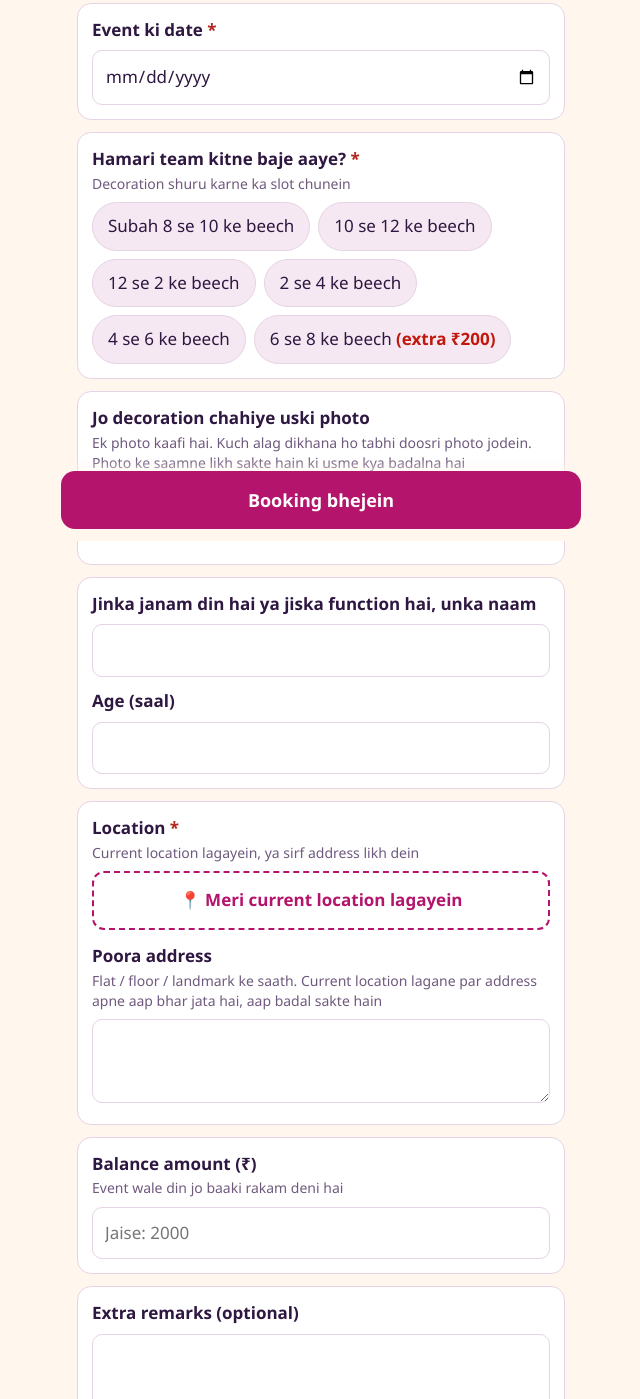
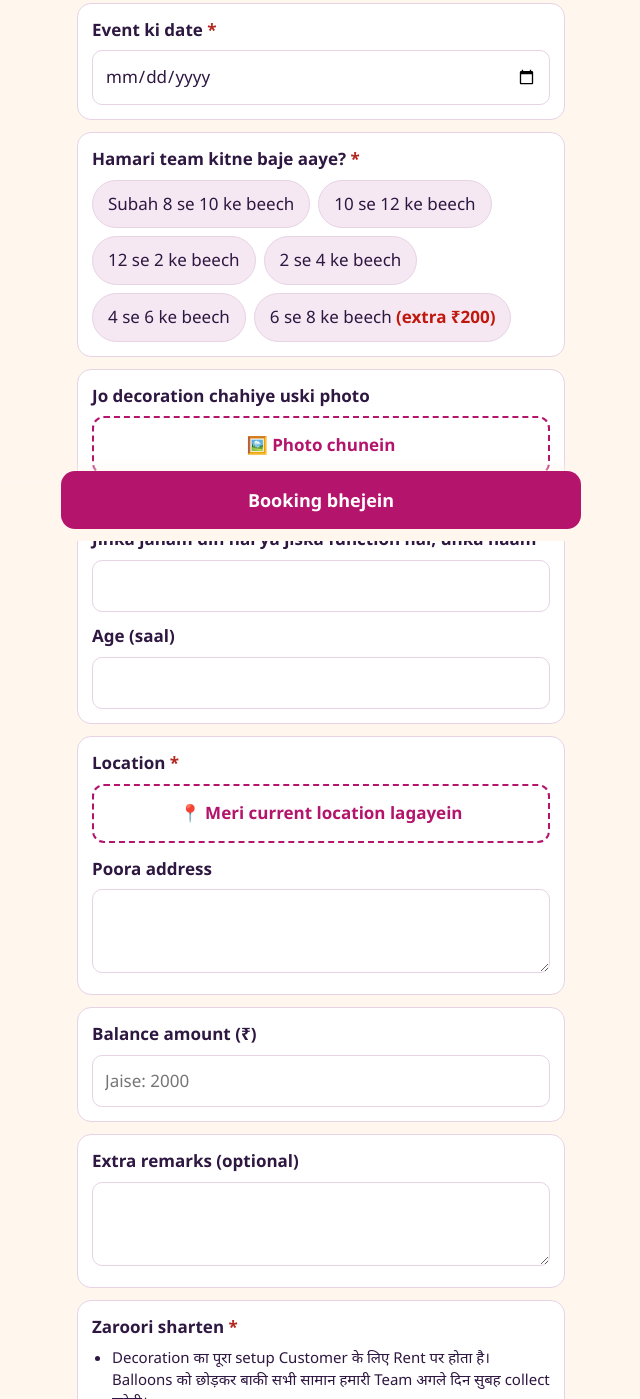
Before and after one commit to houseoofdecoration-stack/booking, a plain HTML site: page index.html in a window 1280 px wide. Shown: the part 259-1658 px from the top of the page, without its empty margins (319-959 px from the left). Drawn offline with Linux system fonts and the light colour scheme.

Commit message:
Refactor form fields for clarity and simplicityRemove hint lines

```diff
--- a/index.html
+++ b/index.html
@@ -93,7 +93,7 @@ input:focus,textarea:focus,button:focus-visible{outline:3px solid #e9a6cc;outlin
 
   <div class="field" id="f_date"><label for="date">Event ki date <span class="req">*</span></label><input id="date" type="date"><div class="err" id="e_date">Date chunein</div></div>
 
-  <div class="field" id="f_slot"><span class="lbl">Hamari team kitne baje aaye? <span class="req">*</span><span class="hint">Decoration shuru karne ka slot chunein</span></span>
+  <div class="field" id="f_slot"><span class="lbl">Hamari team kitne baje aaye? <span class="req">*</span></span>
     <div class="chips" data-single="slot">
       <button type="button" class="chip" aria-pressed="false">Subah 8 se 10 ke beech</button>
       <button type="button" class="chip" aria-pressed="false">10 se 12 ke beech</button>
@@ -103,7 +103,7 @@ input:focus,textarea:focus,button:focus-visible{outline:3px solid #e9a6cc;outlin
       <button type="button" class="chip" aria-pressed="false">6 se 8 ke beech <span class="xtra">(extra ₹200)</span></button>
     </div><div class="err" id="e_slot">Slot chunein</div></div>
 
-  <div class="field"><span class="lbl">Jo decoration chahiye uski photo<span class="hint">Ek photo kaafi hai. Kuch alag dikhana ho tabhi doosri photo jodein. Photo ke saamne likh sakte hain ki usme kya badalna hai</span></span>
+  <div class="field"><span class="lbl">Jo decoration chahiye uski photo</span>
     <label class="big" id="photoWrap"><span id="photoBtn">🖼️ Photo chunein</span><input id="photos" type="file" accept="image/*" multiple></label>
     <div id="thumbs"></div>
 </div></div>
@@ -111,14 +111,14 @@ input:focus,textarea:focus,button:focus-visible{outline:3px solid #e9a6cc;outlin
   <div class="field"><label for="child">Jinka janam din hai ya jiska function hai, unka naam</label><input id="child" type="text" autocomplete="off">
     <label for="age" style="margin-top:12px">Age (saal)</label><input id="age" type="number" inputmode="numeric" min="0" max="120"></div>
 
-  <div class="field" id="f_loc"><span class="lbl">Location <span class="req">*</span><span class="hint">Current location lagayein, ya sirf address likh dein</span></span>
+  <div class="field" id="f_loc"><span class="lbl">Location <span class="req">*</span></span>
     <button type="button" class="big" id="locBtn">📍 Meri current location lagayein</button>
     <div class="note" id="locNote"></div>
-    <label for="addr" style="margin-top:14px">Poora address<span class="hint">Flat / floor / landmark ke saath. Current location lagane par address apne aap bhar jata hai, aap badal sakte hain</span></label>
+    <label for="addr" style="margin-top:14px">Poora address</label>
     <textarea id="addr"></textarea>
     <div class="err" id="e_loc">Location lagayein ya poora address likhein</div></div>
 
-  <div class="field"><label for="balance">Balance amount (₹)<span class="hint">Event wale din jo baaki rakam deni hai</span></label><input id="balance" type="number" inputmode="numeric" min="0" placeholder="Jaise: 2000"></div>
+  <div class="field"><label for="balance">Balance amount (₹)</label><input id="balance" type="number" inputmode="numeric" min="0" placeholder="Jaise: 2000"></div>
 
   <div class="field"><label for="remark">Extra remarks (optional)</label><textarea id="remark"></textarea></div>
 
```
